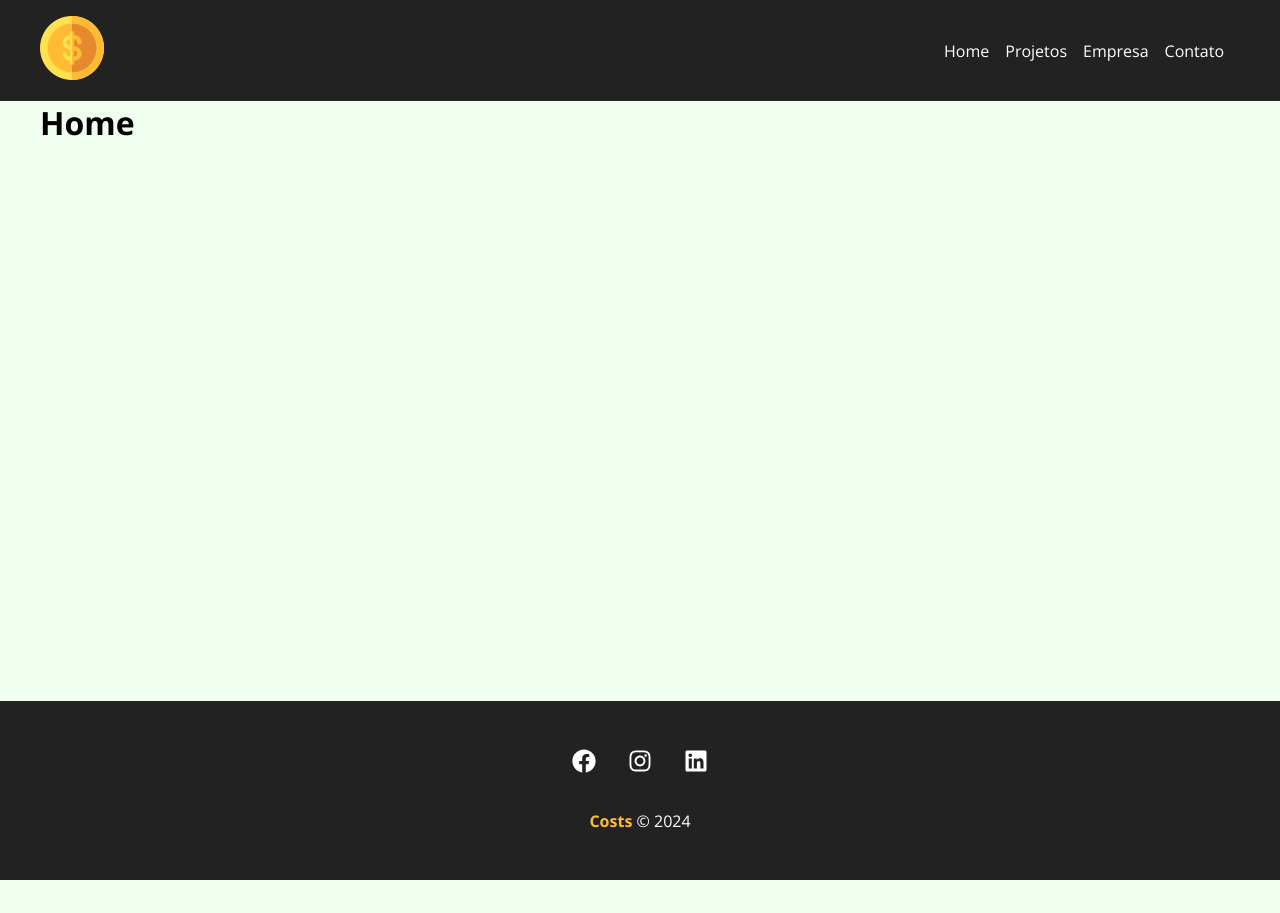
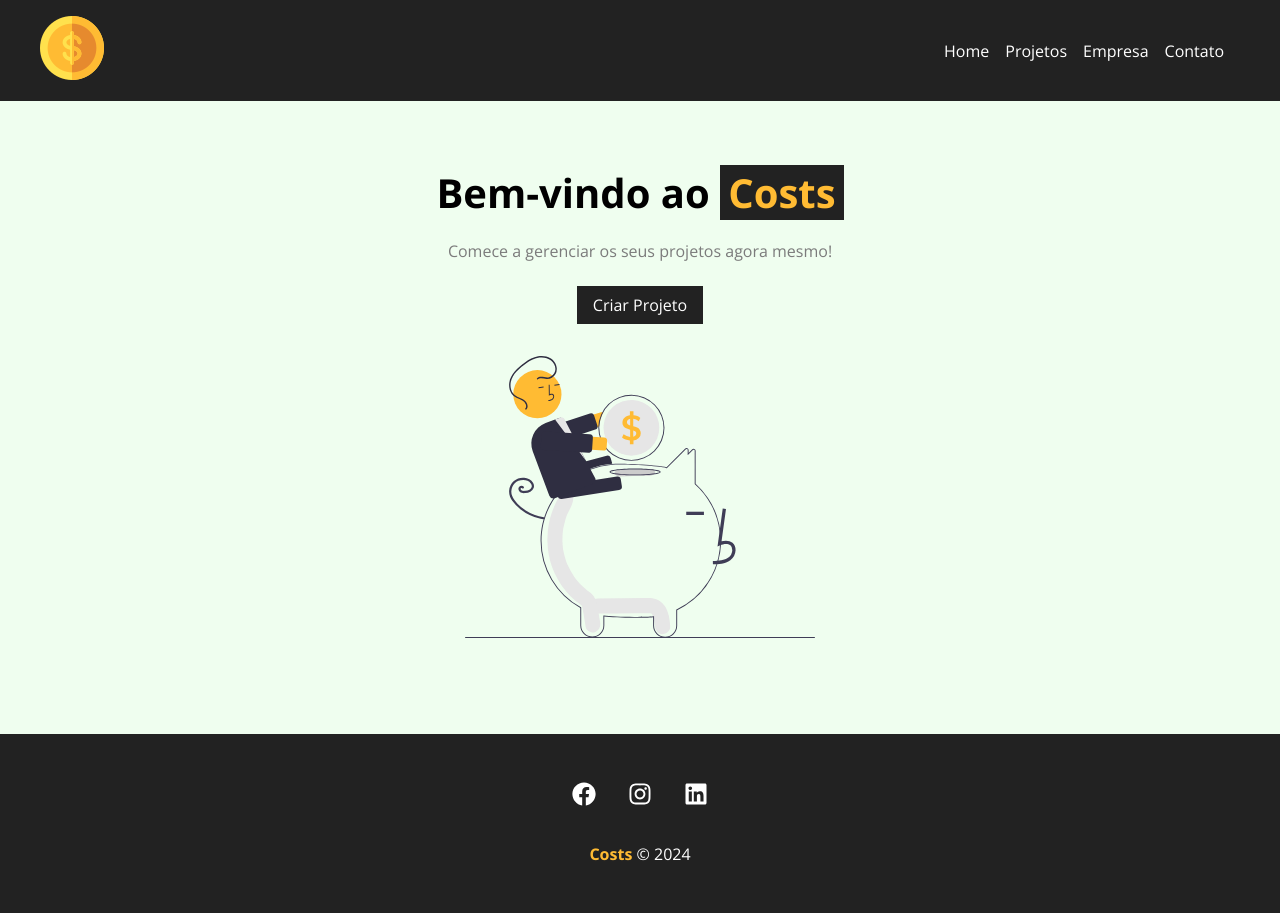
Before and after one commit to VitoriaAkemi/Costs, a React (Create React App) app: page / in a window 1280 px wide. Before the commit the page ends 880 px from the top, so only its background shows below. Built offline with nearby package versions, Linux system fonts and the light colour scheme.

Commit message:
criando home

```diff
--- a/src/App.js
+++ b/src/App.js
@@ -3,7 +3,7 @@
 import Contact from './components/pages/Contact'
 import Company from './components/pages/Company'
 import NewProject from './components/pages/NewProject'
-import Projects from './components/pages/Progects'
+import Projects from './components/pages/Projects'
 import Container from './components/layout/Cointainer'
 import Navbar from './components/layout/Navbar'
 import Footer from './components/layout/Footer'
--- /dev/null
+++ b/src/components/layout/LinkButton.js
@@ -0,0 +1,12 @@
+import styles from './LinkButton.module.css'
+import {Link} from 'react-router-dom'
+
+function LinkButton ({to, text}) {
+    return (
+        <Link className={styles.btn} to={to}>
+        {text}
+        </Link>
+    )
+}
+
+export default LinkButton
--- /dev/null
+++ b/src/components/layout/LinkButton.module.css
@@ -0,0 +1,11 @@
+.btn {
+    background-color: #222;
+    color: #fff;
+    padding: .5em 1em;
+    text-decoration: none;
+    transition: .5s;
+}
+
+.btn:hover {
+    color: #ffbb33;
+}
--- a/src/components/pages/Home.js
+++ b/src/components/pages/Home.js
@@ -1,5 +1,16 @@
+import styles from './Home.module.css'
+import savings from  '../../img/savings.svg'
+import LinkButton from '../layout/LinkButton'
+
 function Home () {
-    return <h1>Home</h1>
+    return (
+        <section className={styles.home_container}>
+            <h1>Bem-vindo ao <span>Costs</span></h1>
+            <p> Comece a gerenciar os seus projetos agora mesmo!</p>
+            <LinkButton to="/new-project" text="Criar Projeto" />
+            <img src={savings} alt='Costs' />
+        </section>
+    )
 }
 
 export default Home
--- /dev/null
+++ b/src/components/pages/Home.module.css
@@ -0,0 +1,29 @@
+.home_container {
+    width: 100%;
+    display: flex;
+    flex-direction: column;
+    align-items: center;
+    justify-content: center;
+    padding: 4em;
+}
+
+.home_container h1 {
+    font-size: 2.5em;
+    margin-bottom: .5em;
+}
+
+.home_container h1 span {
+    color: #ffbb33;
+    padding: 0 .2em;
+    background-color: #222;
+}
+
+.home_container p {
+    margin-bottom: 1.5em;
+    color: #7b7b7b;
+}
+
+.home_container img {
+    width: 350px;
+    margin: 2em 0
+}
```
Also changed, not shown: src/components/pages/Projects.js (renamed from src/components/pages/Progects.js).
